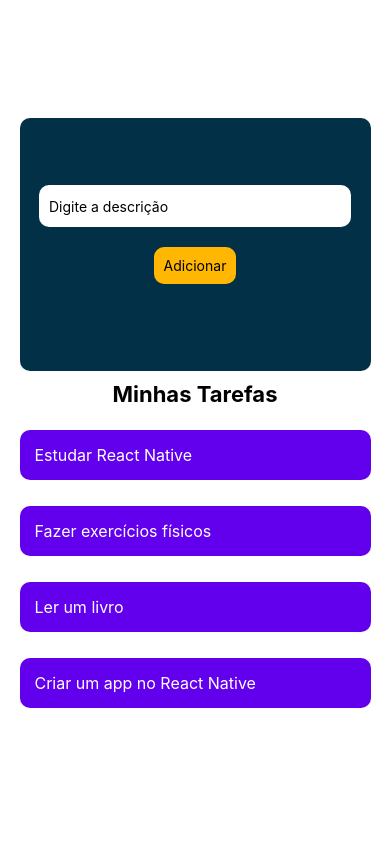
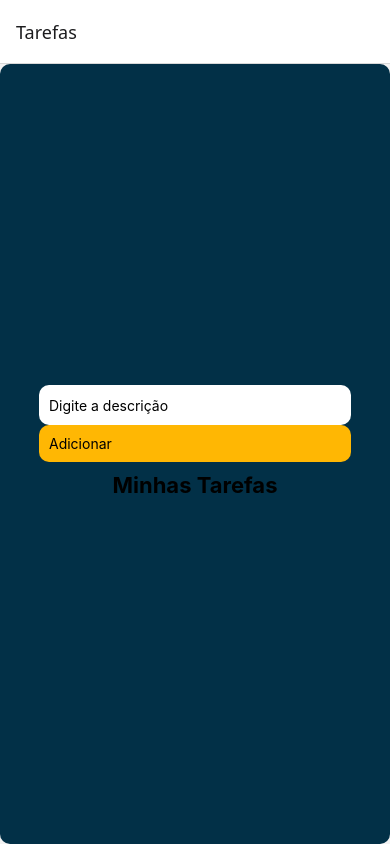
Before and after one commit to marcos-vieira-7/sunshine-app, a React Native app: screen /Tarefas in a window 390 px wide. Built offline with nearby package versions, Linux system fonts and the light colour scheme.

Commit message:
lista de tarefas - perfeitamente centralizado na Stack navigationContainer

```diff
--- a/App.tsx
+++ b/App.tsx
@@ -1,12 +1,26 @@
 import { StatusBar } from 'expo-status-bar';
-import { StyleSheet, Text, View } from 'react-native';
+import { StyleSheet, Text, View, Dimensions, } from 'react-native';
 import Tarefas from './componentes/tarefas';
+const { width, height } = Dimensions.get("window");
+import Compras from './componentes/compras';
+//Inclusao de comps para navegacao:
+import { NavigationContainer } from "@react-navigation/native";
+import { createStackNavigator } from "@react-navigation/stack";
+
+const Stack = createStackNavigator();
+
 
 export default function App() {
   return (
-    <View style={styles.container}>
-      <Tarefas/>
-    </View>
+    <NavigationContainer>
+      <Stack.Navigator>
+        <Stack.Screen name="Tarefas" component={Tarefas} />
+        <Stack.Screen name="Compras" component={Compras} />
+      </Stack.Navigator>
+    </NavigationContainer>
+    // <View style={styles.container}>
+    //   <Tarefas/>
+    // </View>
   );
 }
 
--- /dev/null
+++ b/componentes/compras/index.tsx
@@ -0,0 +1,11 @@
+import { useEffect, useState } from "react";
+import { View, Text, StatusBar, StyleSheet, Dimensions, TextInput, Button, Pressable, FlatList, Alert, TouchableOpacity } from "react-native";
+import AsyncStorage from "@react-native-async-storage/async-storage";
+
+const { width, height } = Dimensions.get("window");
+
+export default function Compras(){
+    return (
+        <Text>"Olá Mundo"</Text>
+    );
+}
--- a/componentes/tarefas/index.tsx
+++ b/componentes/tarefas/index.tsx
@@ -5,6 +5,9 @@ import { View, Text, StatusBar, StyleSheet, Dimensions, TextInput, Button, Press
 import AsyncStorage from "@react-native-async-storage/async-storage";
 
 const { width, height } = Dimensions.get("window");
+
+import { useNavigation } from "@react-navigation/native";
+import Compras from "../compras";
 
 interface Tarefa {
     id: string;
@@ -14,12 +17,7 @@ interface Tarefa {
 export default function Tarefas() {
 
     const [descricao, setDescricao] = useState('')  ;
-    const [tarefas, setTarefas] = useState<Tarefa[]>([
-        { id: "1", descricao: "Estudar React Native" },
-        { id: "2", descricao: "Fazer exercícios físicos" },
-        { id: "3", descricao: "Ler um livro" },
-        { id: "4", descricao: "Criar um app no React Native" },
-    ]);
+    const [tarefas, setTarefas] = useState<Tarefa[]>([]);
 
     useEffect(() => {
         carregarTarefas();
@@ -80,11 +78,13 @@ export default function Tarefas() {
         ])
     }
 
+    const navigation = useNavigation();
 
     return (
-        <>
         <View style={styles.container}>
+
             {/* <Text style={styles.text}>NEW COMPONENT TASK</Text> */}
+            {/* <Button title="Ir para Outra Tela" onPress={() => navigation.navigate("Compras")} /> */}
             <TextInput
                 style={styles.input}
                 placeholder="Digite a descrição"
@@ -94,7 +94,7 @@ export default function Tarefas() {
             <Pressable onPress={adicionarTarefa} style={({pressed}) => [styles.button, {opacity: pressed ? 0.5 : 1}]}>
                 <Text>Adicionar</Text>
             </Pressable>
-            </View>
+
             {/* Lista */}
             <View style={styles.lista}>
                 <Text style={styles.titulo}>Minhas Tarefas</Text>
@@ -105,7 +105,7 @@ export default function Tarefas() {
                         <Pressable
                             style={styles.item}
                             onLongPress={() => removerTarefa(item.id)} //chama funcao ao tocar
-                            android_ripple={{color: "#ccc"}} //efeito de clique no android
+                            android_ripple={{color: "#ccc"}} //efeito de clique no
                         >
                             <Text style={styles.texto}>{item.descricao}</Text>
                         </Pressable>
@@ -113,23 +113,24 @@ export default function Tarefas() {
                     ItemSeparatorComponent={() => <View style={styles.separator} />}
                 />
             </View>
-        </>
+        </View>
     );
 }
 
 const styles = StyleSheet.create({
     container: {
+        flex: 1,
         alignItems: 'center',
         justifyContent: 'center',
         backgroundColor: "#023047",
         color: "#fff",
-        width: width * 0.9, // 90% da largura da tela
-        height: height * 0.3, // 30% da altura da tela
+        // width: width * 0.9, // 90% da largura da tela
+        // height: height * 0.3, // 30% da altura da tela
         borderRadius: 10,
     },
     lista: {
         margin: 10,
-        width: width * 0.9,
+        width:"90%", //percentual ao inves de dimension
     },
     text: {
         color: "#fff",
@@ -137,13 +138,14 @@ const styles = StyleSheet.create({
     input: {
         backgroundColor: "#fff",
         color: "#000",
-        width: width * 0.8,
-        height: height * 0.05,
+        width: "80%", //usar percentual
+        height: 40, //fixo p nao causar problemas
         borderRadius: 10,
         padding: 10,
     },
     button: {
-        margin: 20,
+        // margin: 20,
+        width: "80%",
         padding: 10,
         backgroundColor: "#ffb703",
         borderRadius: 10,
```
Also changed, not shown: package.json (+8 -0 lines), comados.txt, componentes/compras/styles.ts (added), 1 other file (tests, documents, lock files or other folders). Lines whose indentation alone changed are shown as unchanged.
